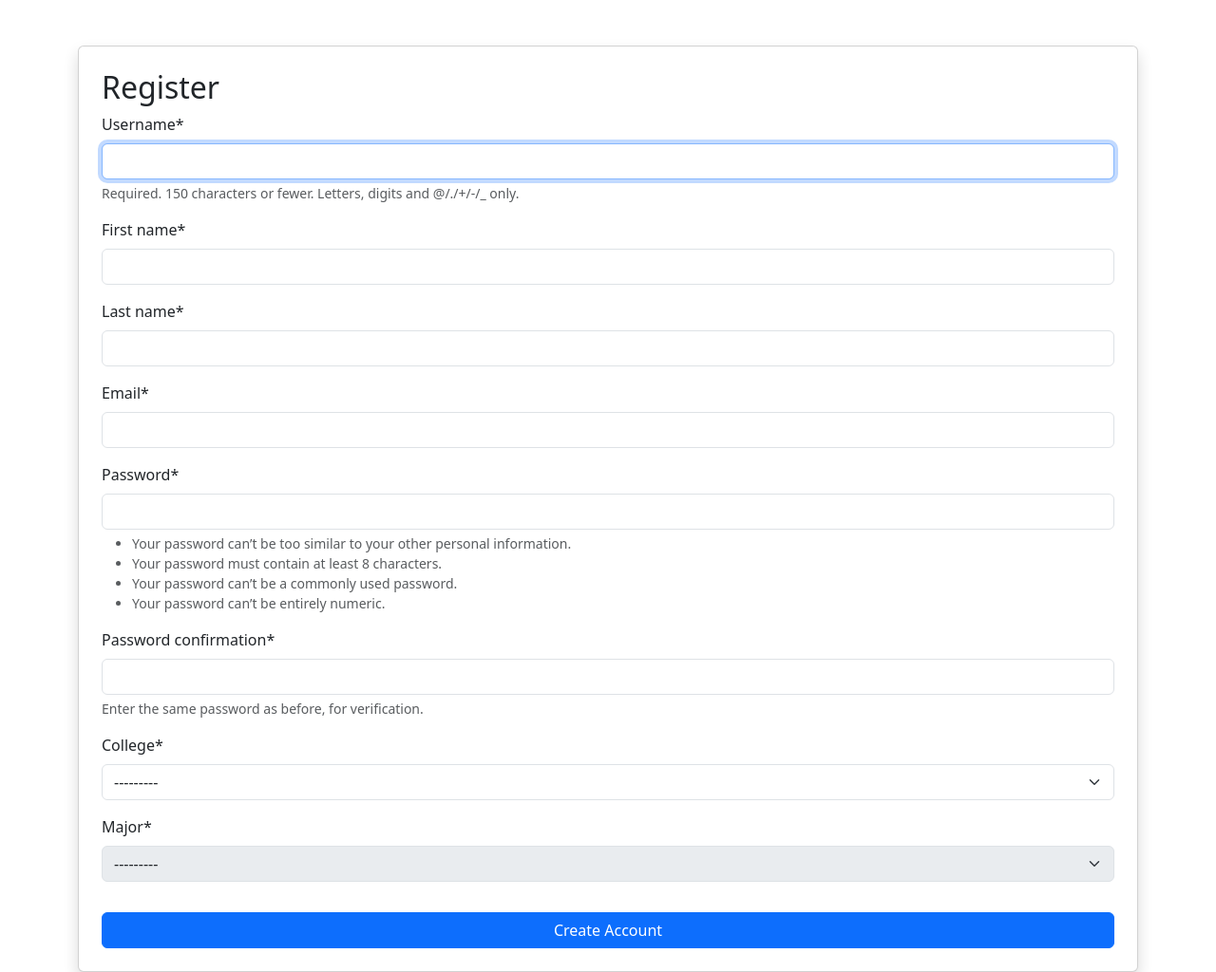
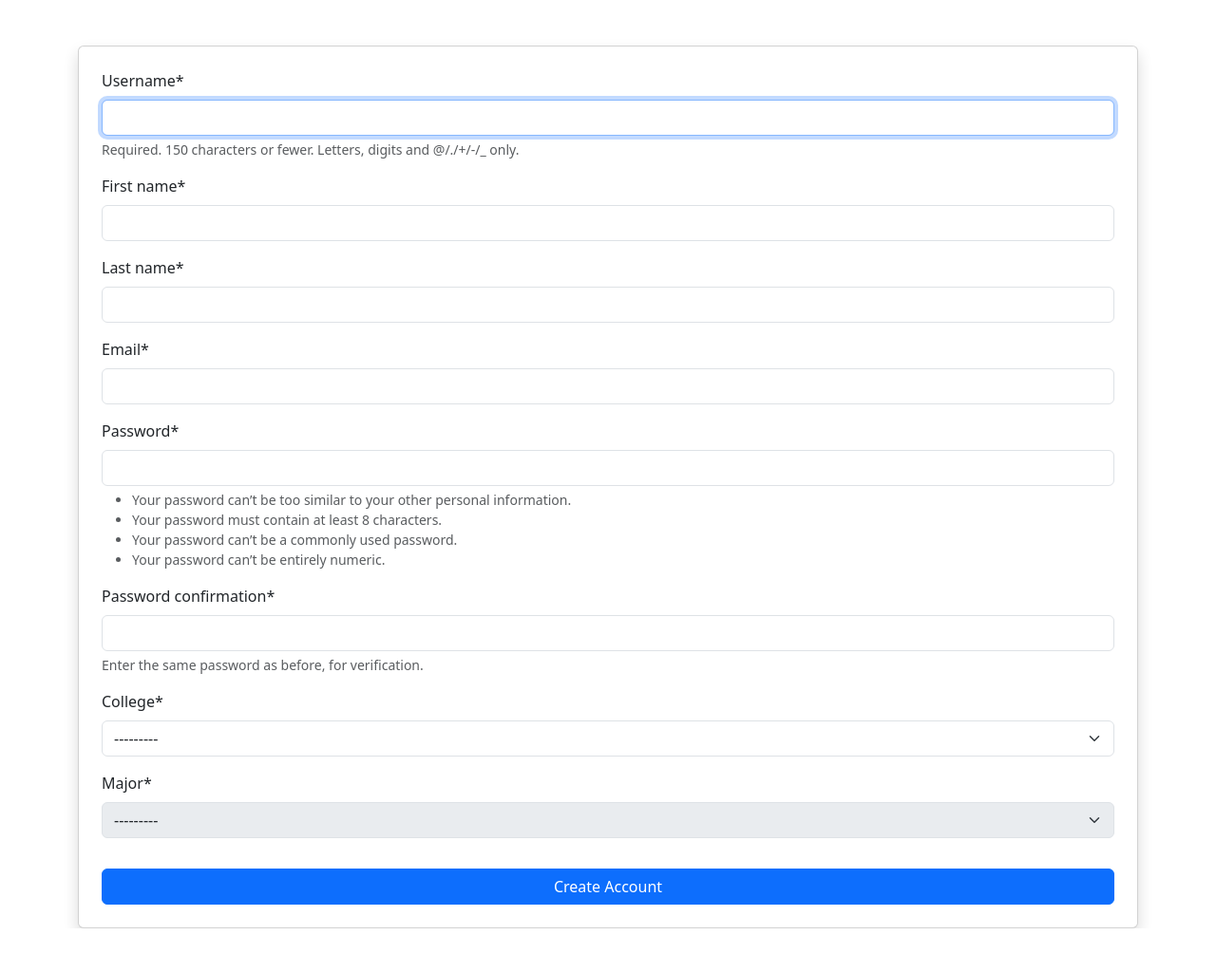
Before and after one commit to CASanchez94/SWEProject, a Django app: page /register/ in a window 1280 px wide. Shown: the whole page at 95% size. After the commit the page ends 978 px from the top, so only its background shows below. Run offline with Django 5.2, Linux system fonts and the light colour scheme; data comes from the database, SQL or seed files in the repository; some libraries are stand-ins or nearby versions.

Commit message:
Fixed register page so it has its own page and some tweaks

```diff
--- a/classApp/templates/base.html
+++ b/classApp/templates/base.html
@@ -4,7 +4,7 @@
   {% load static %}
     <meta charset="utf-8">
     <meta name="viewport" content="width=device-width, initial-scale=1">
-    <title>Spring 2026 Web App</title>
+    <title>StudyHub</title>
     <link rel="stylesheet" href="https://cdn.jsdelivr.net/npm/bootstrap-icons@1.13.1/font/bootstrap-icons.min.css">
     <link href="https://cdn.jsdelivr.net/npm/bootstrap@5.3.8/dist/css/bootstrap.min.css" rel="stylesheet" integrity="sha384-sRIl4kxILFvY47J16cr9ZwB07vP4J8+LH7qKQnuqkuIAvNWLzeN8tE5YBujZqJLB" crossorigin="anonymous">
     <link rel="stylesheet" href="{% static 'css/style.css' %}">
@@ -22,6 +22,8 @@
             <main class="col-md-9 col-lg-10 px-4 py-4">
                 {% block content %}
                 {% endblock %}
+
+
             </main>
 
         </div>
--- a/classApp/templates/profile.html
+++ b/classApp/templates/profile.html
@@ -12,6 +12,6 @@
   <button class="submit">Update profile</button>
 </form>
 
-<a href="{% url 'discover' %}" class="button-link">Go back</a>
+<a href="{% url 'profile_page' %}" class="button-link">Go back</a>
 
 {% endblock %}
--- a/classApp/templates/profile_page.html
+++ b/classApp/templates/profile_page.html
@@ -47,7 +47,7 @@
         </p>
       </div>
     </div>
-
+  <!-- Edit Profile -->
     <div class="mt-3">
       <a href="{% url 'profile' %}" class="btn btn-primary">Edit Profile</a>
     </div>
--- a/classApp/templates/register.html
+++ b/classApp/templates/register.html
@@ -1,25 +1,23 @@
 {% load crispy_forms_tags %}
 {% load static %}
+
 
 <!DOCTYPE html>
 <html lang="en">
 <head>
     <meta charset="UTF-8">
     <meta name="viewport" content="width=device-width, initial-scale=1.0">
-    <title>Register</title>
+    <title>Registeration</title>
 
-    <!-- Bootstrap CSS -->
     <link href="https://cdn.jsdelivr.net/npm/bootstrap@5.3.3/dist/css/bootstrap.min.css" rel="stylesheet">
-
-    <!-- Your CSS -->
     <link rel="stylesheet" href="{% static 'css/style.css' %}">
+    <script src="https://ajax.googleapis.com/ajax/libs/jquery/3.6.4/jquery.min.js"></script>
 </head>
 <body>
 
-<div class="register-page">
     <div class="container mt-5">
         <div class="card p-4 shadow">
-            <h2>Register</h2>
+
 
             <form method="post" id="regForm" data-majors-url="{% url 'ajax_load_majors' %}">
                 {% csrf_token %}
@@ -28,14 +26,12 @@
             </form>
         </div>
     </div>
-</div>
-
-<script src="https://ajax.googleapis.com/ajax/libs/jquery/3.6.4/jquery.min.js"></script>
 
 <script>
 $(document).ready(function() {
     const $major = $("#id_major");
 
+    // Initially disable the Major dropdown
     $major.prop("disabled", true);
 
     $("#id_college").on("change", function () {
@@ -43,26 +39,27 @@ $(document).ready(function() {
         const url = $("#regForm").data("majors-url");
 
         if (!collegeId) {
+            // No college selected → reset and disable Major
             $major.html('<option value="">---------</option>');
             $major.prop("disabled", true);
             return;
         }
 
+        // AJAX request to load majors
         $.ajax({
             url: url,
             data: { 'college_id': collegeId },
             success: function (data) {
-                $major.html(data);
-                $major.prop("disabled", false);
+                $major.html(data);        // Replace options
+                $major.prop("disabled", false);  // Enable Major
             },
             error: function(xhr) {
                 console.error("AJAX Error: ", xhr.statusText);
-                $major.prop("disabled", true);
+                $major.prop("disabled", true);  // Keep disabled on error
             }
         });
     });
 });
 </script>
-
 </body>
 </html>
--- a/classApp/views.py
+++ b/classApp/views.py
@@ -67,8 +67,8 @@ def profile(request):
             u_form.save()
             p_form.save()
             messages.success(request, "Profile updated successfully!")
-            print("User profile udpated successfully")
-            return redirect("home")
+            print("User profile updatedd successfully")
+            return redirect("profile")
     else:
         u_form = UserUpdateForm(instance=request.user)
         p_form = ProfileUpdateForm(instance=request.user.profile)
```
Also changed, not shown: classApp/static/css/style.css (line endings or trailing spaces).
